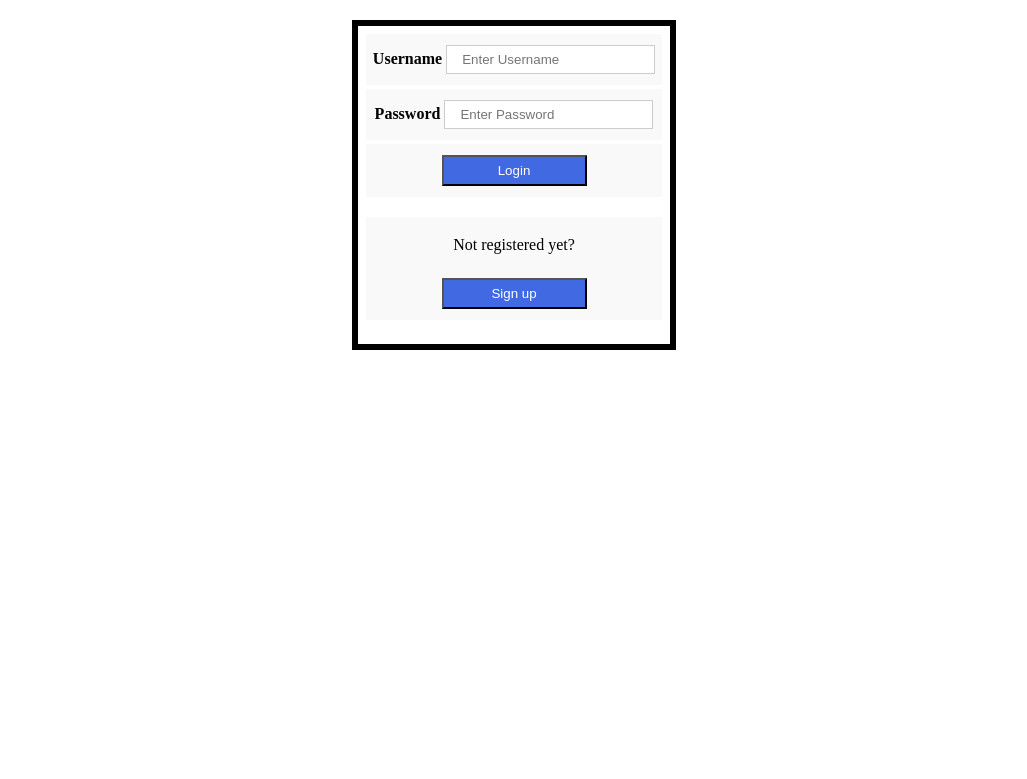
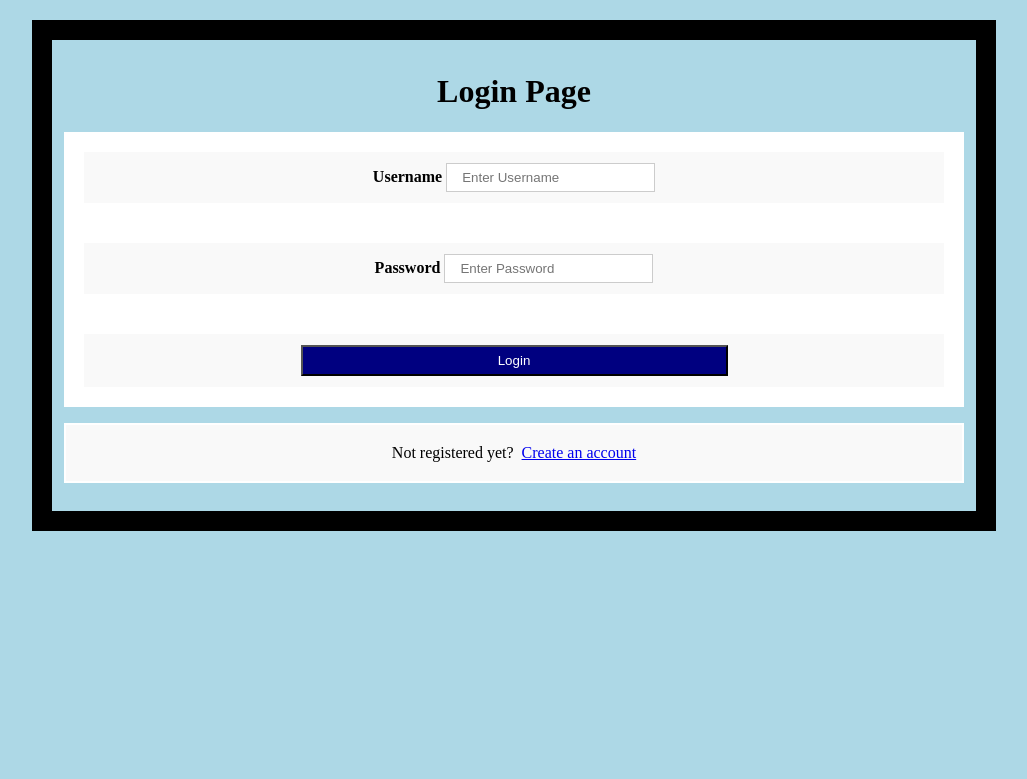
Before and after one commit to SushobhanAgrawal/Project_final, a PHP site: page /login.php in a window 1280 px wide. Shown: the top 779 px of the page, without its empty margins (126-1153 px from the left). Run offline with PHP 8.4, Linux system fonts and the light colour scheme.

Commit message:
changed layout

```diff
--- a/css/style.css
+++ b/css/style.css
@@ -1,4 +1,5 @@
 body {
+      background-color: lightblue;
      font-family:Arial, Sans-Serif;
 }
 .clearfix:before, .clearfix:after{
--- a/login.php
+++ b/login.php
@@ -3,16 +3,17 @@ include_once("view/vlogin.php");
 ?>
 <html>
 <body>
+
   <div class='container' align="center">
-
+      <h1>Login Page</h1>
     <form method = "post" action="todo.php" class="login">
       <div>
         <label><b>Username</b></label>
-        <input type="text" name="reg_uname" placeholder="Enter Username" required>
+        <input type="text" name="username" placeholder="Enter Username" required>
       </div>
       <div>
         <label><b>Password</b></label>
-        <input type="password" name="reg_password" placeholder="Enter Password" required>
+        <input type="password" name="password" placeholder="Enter Password" required>
         <input type ="hidden" name="action" value="test_user">
       </div>
       <div>
@@ -22,7 +23,7 @@ include_once("view/vlogin.php");
 
     <form action="view/register.php" class="register">
       <div>
-<p>Not registered yet?</p> <button type="submit">Sign up</button>
+<p>Not registered yet? &nbsp<a href = 'view/register.php'>Create an account</a></p>
       </div>
     </form>
 
--- a/view/vlogin.php
+++ b/view/vlogin.php
@@ -3,10 +3,11 @@
   <title>Login Page</title>
 
   <style type="text/css">
+  body {background-color: lightblue;}
     div.container {
-      border: 6px solid #000000;
-      padding: 6px;
-      width:300px;
+      border: 20px solid #000000;
+      padding: 12px;
+      width:900px;
       margin:20px auto;
       text-align:center;
     }
@@ -14,7 +15,7 @@
       background:#f9f9f9;
     }
     .login div {
-      border:2px solid #fff;
+      border:20px solid #fff;
       padding:3px;
     }
     .register {
@@ -30,7 +31,7 @@
       border: 1px solid #ccc;
     }
     button {
-      background-color: #4169E1;
+      background-color: #000080;
       color: white;
       padding: 6px 15px;
       margin: 8px 0;
```
Also changed, not shown: view/bg.jpeg (added).
